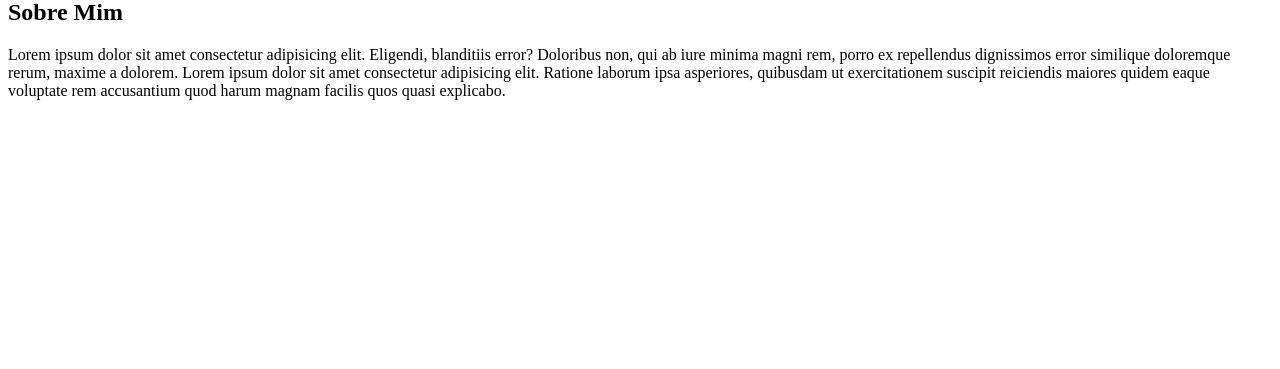
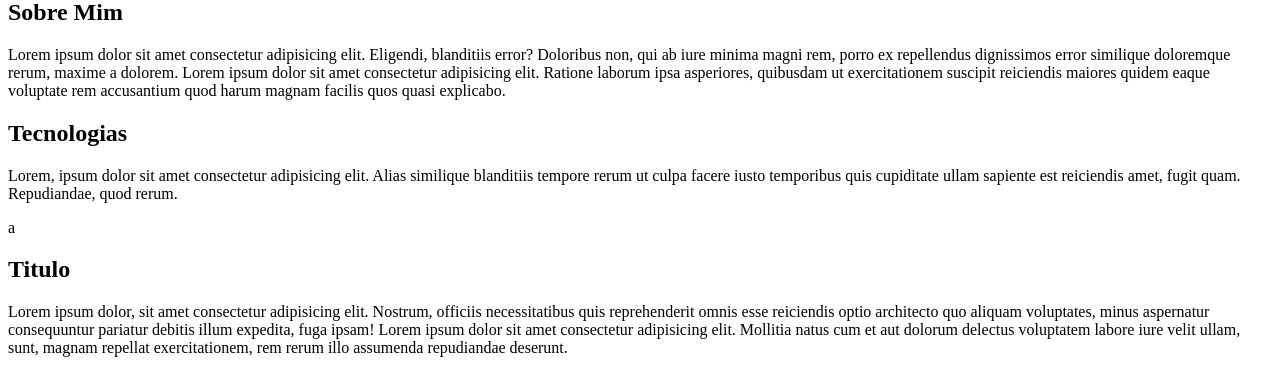
Before and after one commit to lemelinha/Portifolio, a PHP site: page / in a window 1280 px wide. Shown: the part 431-800 px from the top of the page. Run offline with PHP 8.4, Linux system fonts and the light colour scheme; some libraries are stand-ins or nearby versions.

Commit message:
completando home e correçoes no Connection

```diff
--- a/app/database/Connection.php
+++ b/app/database/Connection.php
@@ -15,7 +15,7 @@ class Connection {
         }
     }
 
-    function Select($statement, $parameters){
+    function Select($statement, $parameters = []){
         try {
             $query = $this->executeStatement($statement, $parameters);
             return $query->fetchAll();
@@ -24,7 +24,7 @@ class Connection {
         }
     }
 
-    function Insert($statement, $parameters){
+    function Insert($statement, $parameters = []){
         try {
             $this->executeStatement($statement, $parameters);
         } catch (Exception $e) {
@@ -32,7 +32,7 @@ class Connection {
         }
     }
 
-    function Update($statement, $parameters){
+    function Update($statement, $parameters = []){
         try {
             $this->executeStatement($statement, $parameters);
         } catch (Exception $e) {
@@ -40,7 +40,7 @@ class Connection {
         }
     }
 
-    function Delete($statement, $parameters){
+    function Delete($statement, $parameters = []){
         try {
             $this->executeStatement($statement, $parameters);
         } catch (Exception $e) {
--- a/app/database/portifolio-schema.sql
+++ b/app/database/portifolio-schema.sql
@@ -74,4 +74,4 @@ ENGINE = InnoDB;
 
 SET SQL_MODE=@OLD_SQL_MODE;
 SET FOREIGN_KEY_CHECKS=@OLD_FOREIGN_KEY_CHECKS;
-SET UNIQUE_CHECKS=@OLD_UNIQUE_CHECKS;
+SET UNIQUE_CHECKS=@OLD_UNIQUE_CHECK;
--- a/app/views/home.view.php
+++ b/app/views/home.view.php
@@ -24,7 +24,25 @@
 
             </p>
         </section>
-
+        <section class="tecnologias">
+            <h2>Tecnologias</h2>
+            <p>
+                Lorem, ipsum dolor sit amet consectetur adipisicing elit. Alias similique blanditiis tempore rerum ut culpa facere iusto temporibus quis cupiditate ullam sapiente est reiciendis amet, fugit quam. Repudiandae, quod rerum.
+            </p>
+        </section>
+        <section class="projetos-container">
+            <div class="projeto">
+                <div class="carousel">
+a
+                </div>
+                <div class="sobre-projeto">
+                    <h2>Titulo</h2>
+                    <div class="descricao">
+                        Lorem ipsum dolor, sit amet consectetur adipisicing elit. Nostrum, officiis necessitatibus quis reprehenderit omnis esse reiciendis optio architecto quo aliquam voluptates, minus aspernatur consequuntur pariatur debitis illum expedita, fuga ipsam! Lorem ipsum dolor sit amet consectetur adipisicing elit. Mollitia natus cum et aut dolorum delectus voluptatem labore iure velit ullam, sunt, magnam repellat exercitationem, rem rerum illo assumenda repudiandae deserunt.
+                    </div>
+                </div>
+            </div>
+        </section>
     </main>
 </body>
 </html>
--- a/public/index.php
+++ b/public/index.php
@@ -1,9 +1,10 @@
 <?php
 
 require 'bootstrap.php';
+use app\database\Connection;
 
 try {
-    $connection = new app\database\Connection('localhost', 'db_portifolio', 'root', '');
+    $connection = new Connection('localhost', 'db_portifolio', 'root', '');
 
     $data = router();
 
```
Also changed, not shown: app/controllers/Home.php (line endings or trailing spaces), public/assets/css/global.css, public/assets/css/home/home.css.
